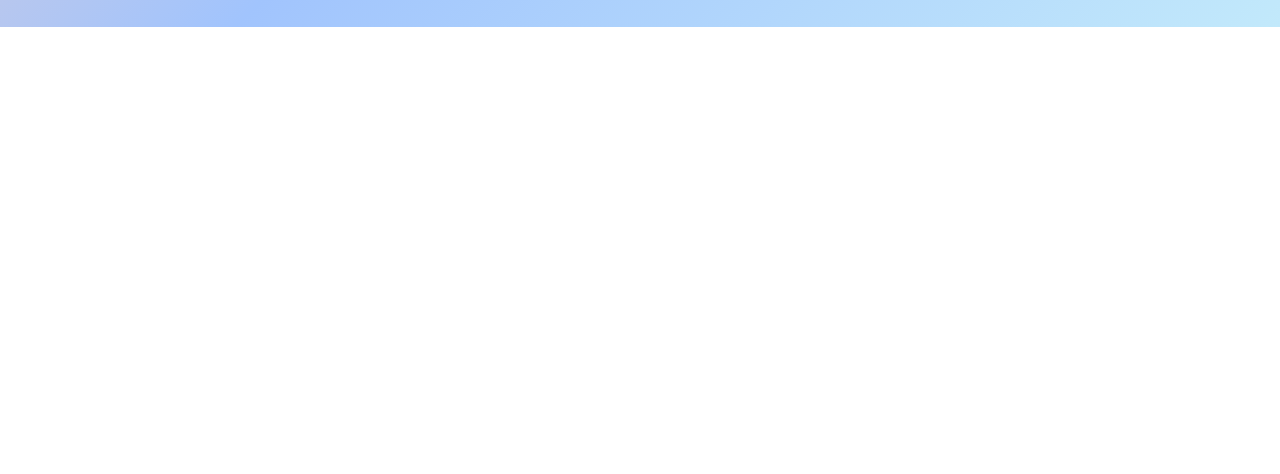
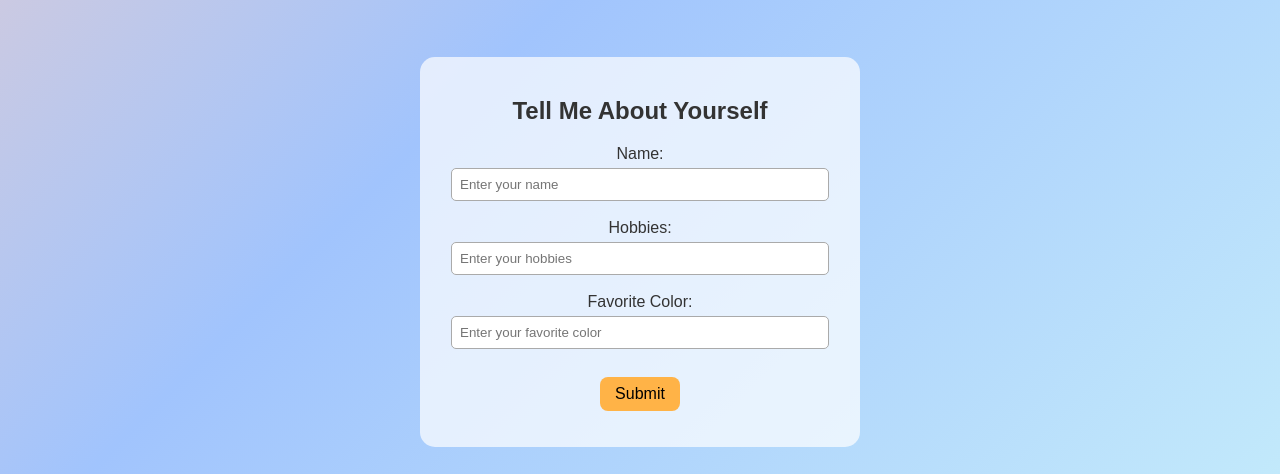
Before and after one commit to nishantmahlan-hash/My-Webpage-Nishant, a plain HTML site: page index.html in a window 1280 px wide. Shown: the part 1829-2303 px from the top of the page. Before the commit the page ends 1856 px from the top, so only its background shows below. Drawn offline with Linux system fonts and the light colour scheme.

Commit message:
Update index.html

```diff
--- a/index.html
+++ b/index.html
@@ -103,5 +103,26 @@
   }
 </style>
 
+
+  <!-- START: User Info Form (paste inside <body>) -->
+<section class="user-input">
+  <h2>Tell Me About Yourself</h2>
+  <form id="infoForm">
+    <label for="name">Name:</label><br>
+    <input type="text" id="name" placeholder="Enter your name" required><br><br>
+
+    <label for="hobbies">Hobbies:</label><br>
+    <input type="text" id="hobbies" placeholder="Enter your hobbies" required><br><br>
+
+    <label for="color">Favorite Color:</label><br>
+    <input type="text" id="color" placeholder="Enter your favorite color" required><br><br>
+
+    <button type="submit">Submit</button>
+  </form>
+
+  <p id="userOutput"></p>
+</section>
+<!-- END: User Info Form -->
+
   </body>
 </html>
```
